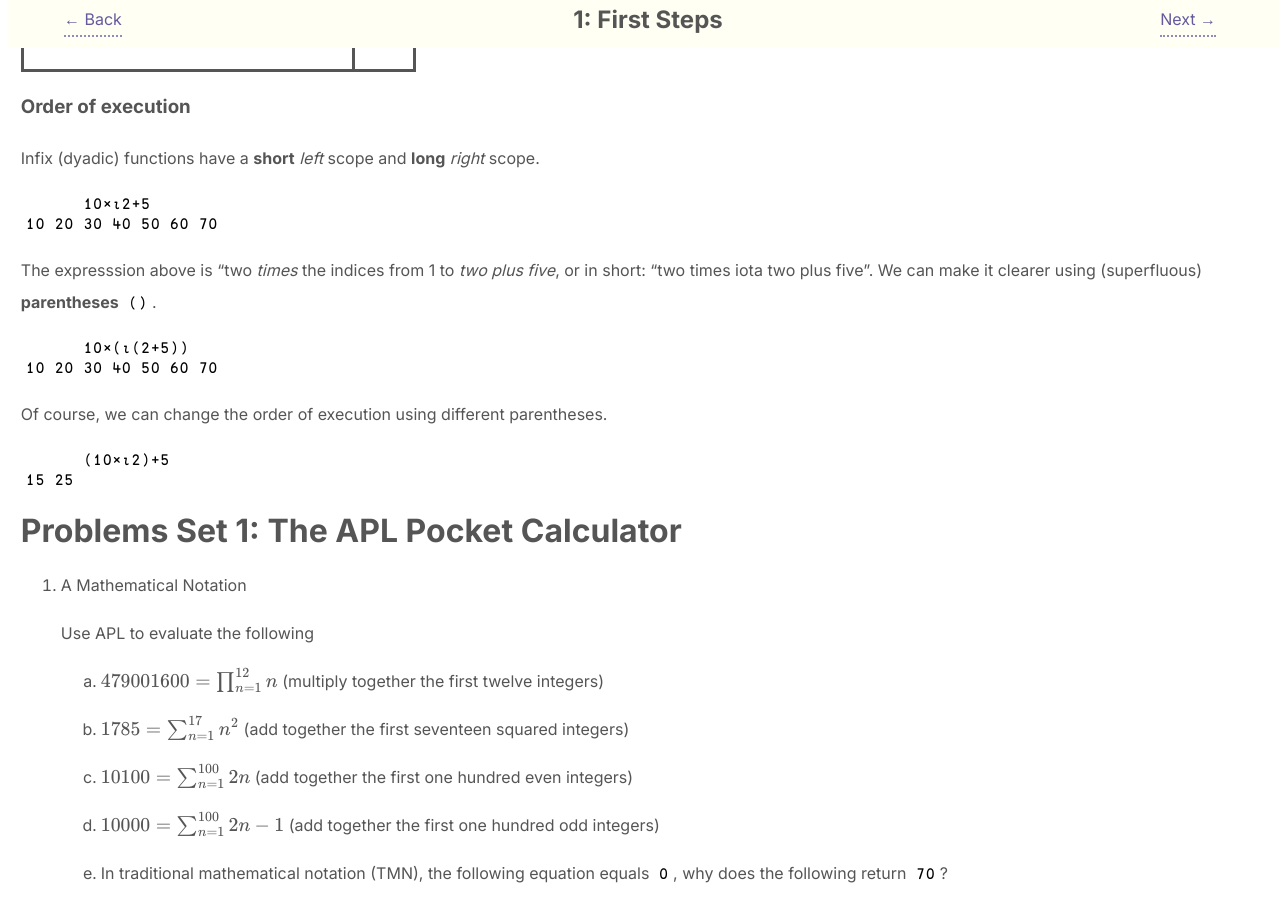
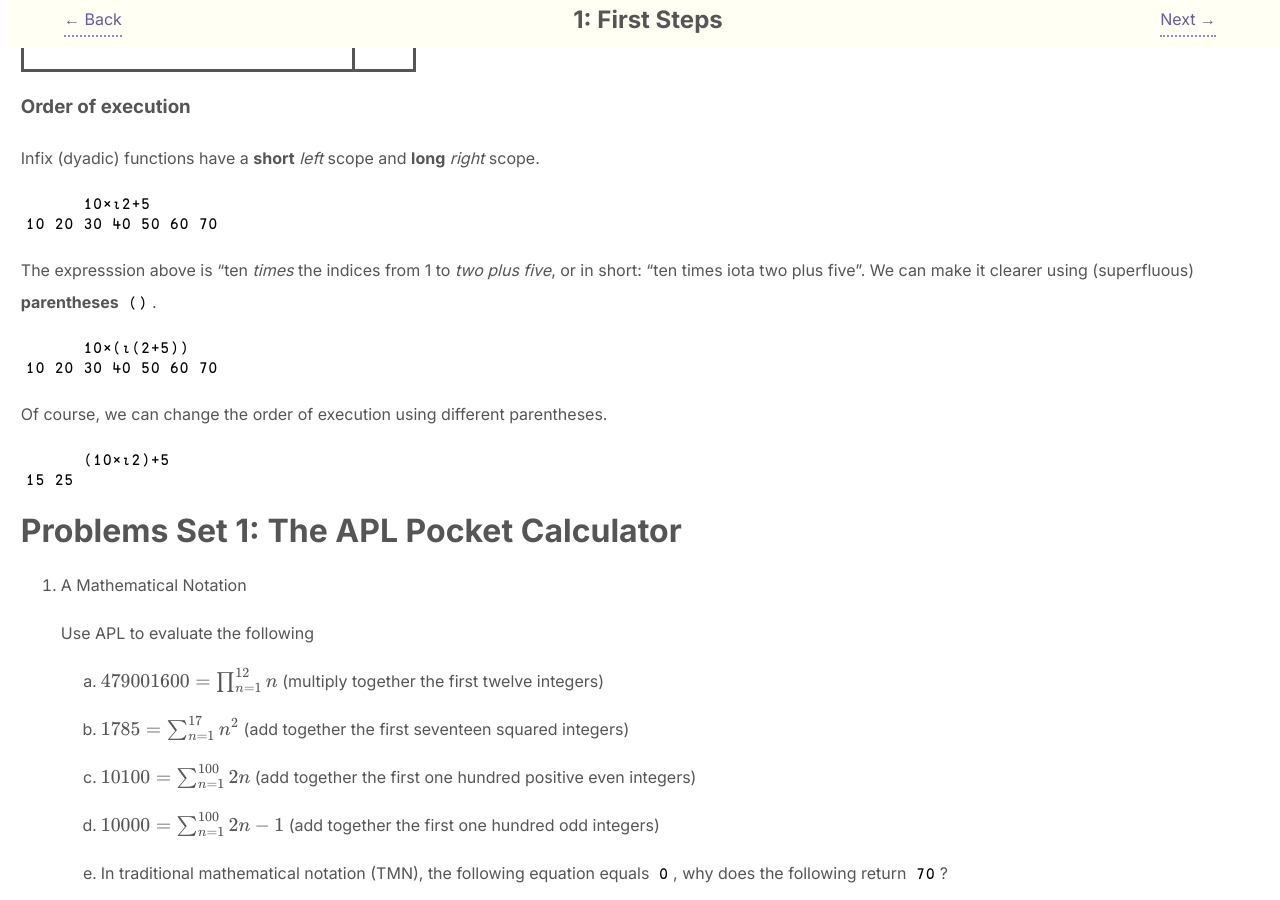
Before and after one commit to rikedyp/APLWorkshop, a Jekyll site: the page built from course/1.md, in a window 1280 px wide and 900 px high, scrolled down 1426 px. Built offline with Jekyll 4.4.1, drawn with Linux system fonts in a browser that asks for light colours; nearby versions of some CDN libraries; some of the changed text lies outside the part shown.

Commit message:
Rodrigo's corrections

````diff
--- a/course/1.md
+++ b/course/1.md
@@ -63,7 +63,7 @@ Infix (dyadic) functions have a **short** *left* scope and **long** *right* scop
       10×⍳2+5
 10 20 30 40 50 60 70
 ```
-The expresssion above is "two *times* the indices from 1 to *two plus five*, or in short: "two times iota two plus five". We can make it clearer using (superfluous) **parentheses** `()`.
+The expresssion above is "ten *times* the indices from 1 to *two plus five*, or in short: "ten times iota two plus five". We can make it clearer using (superfluous) **parentheses** `()`.
 ```APL
       10×(⍳(2+5))
 10 20 30 40 50 60 70
@@ -82,7 +82,7 @@ Of course, we can change the order of execution using different parentheses.
 
     2. @@1785 = \sum_{n=1}^{17}n^2@@ (add together the first seventeen squared integers)
 
-    3. @@10100 = \sum_{n=1}^{100}2n@@ (add together the first one hundred even integers)
+    3. @@10100 = \sum_{n=1}^{100}2n@@ (add together the first one hundred positive even integers)
 
     4. @@10000 = \sum_{n=1}^{100}2n-1@@ (add together the first one hundred odd integers)
 
````
Also changed, not shown: other parts of course/1.md (+1 -1 lines).
